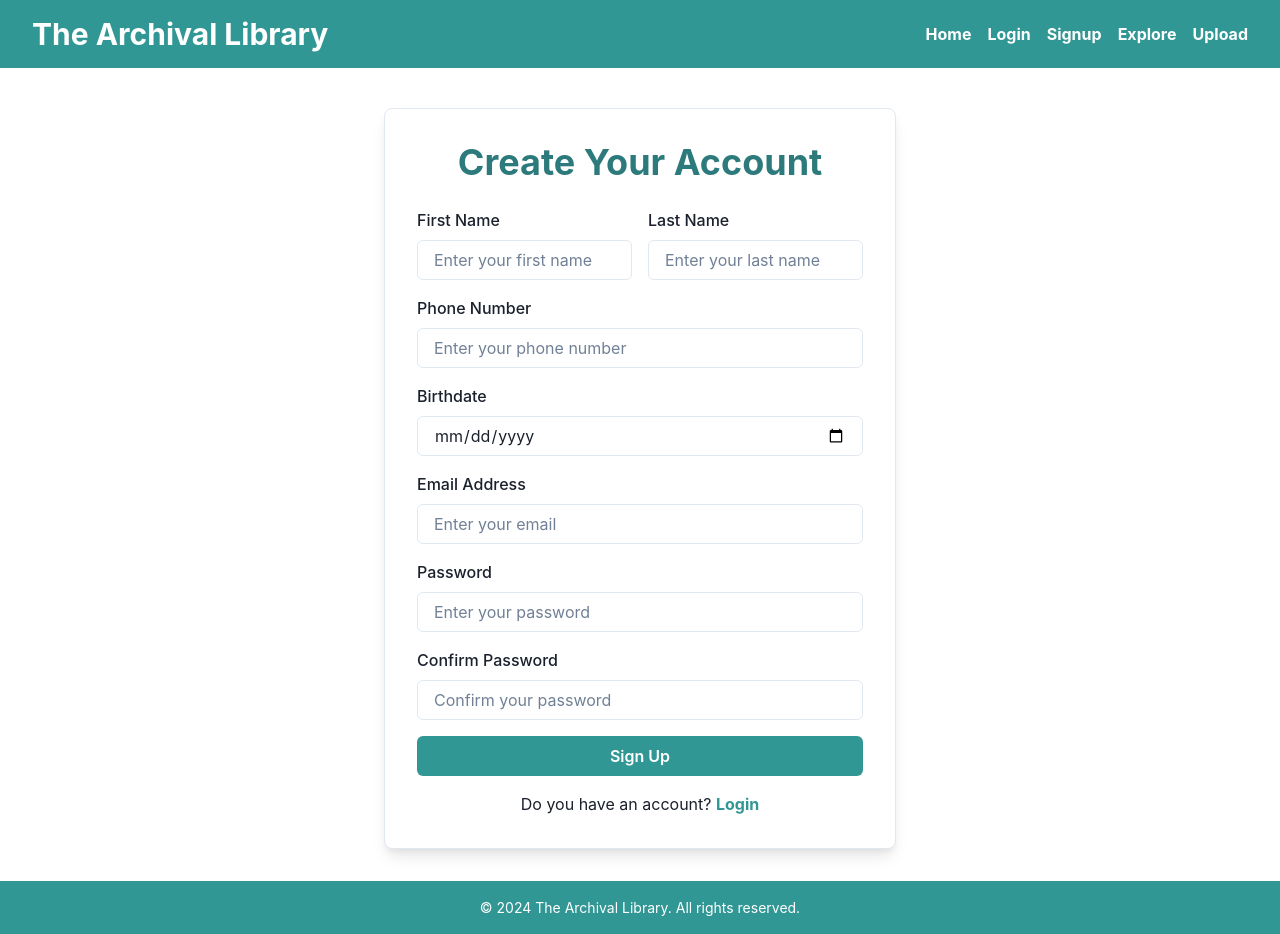
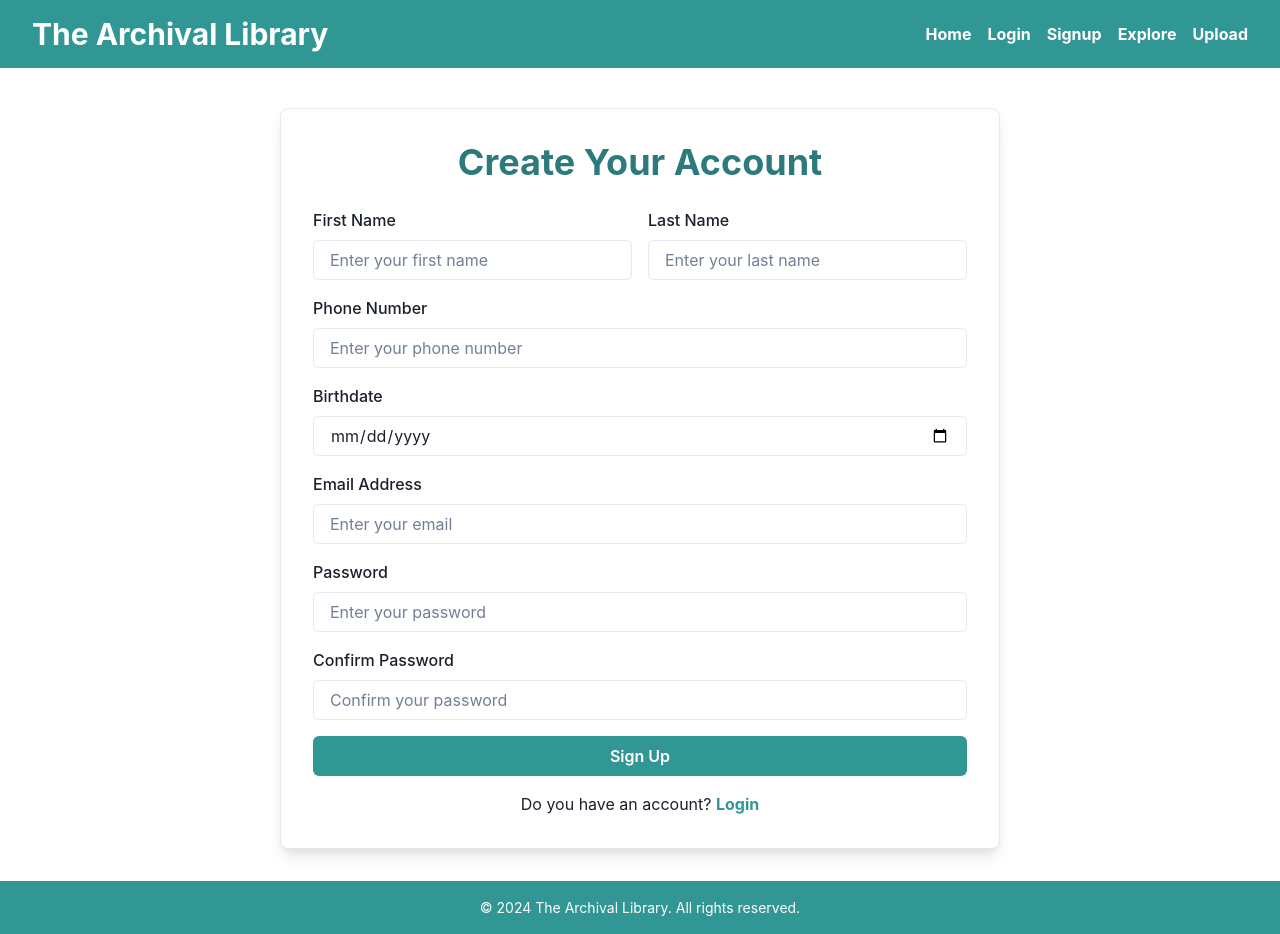
Before and after one commit to OmaralAnazi/archival-library-frontend, a React (Vite) app: page /Signup in a window 1280 px wide. Built offline with nearby package versions, Linux system fonts and the light colour scheme.

Commit message:
adjust min widths

```diff
--- a/src/pages/login/Login.tsx
+++ b/src/pages/login/Login.tsx
@@ -46,6 +46,7 @@ const Login = () => {
   return (
     <Box
       maxW="lg"
+      minW={{ base: "auto", md: "720px" }}
       mx="auto"
       mt={10}
       p={8}
--- a/src/pages/signup/Signup.tsx
+++ b/src/pages/signup/Signup.tsx
@@ -64,6 +64,7 @@ const Signup = () => {
   return (
     <Box
       maxW="lg"
+      minW={{ base: "auto", md: "720px" }}
       mx="auto"
       mt={10}
       p={8}
```
